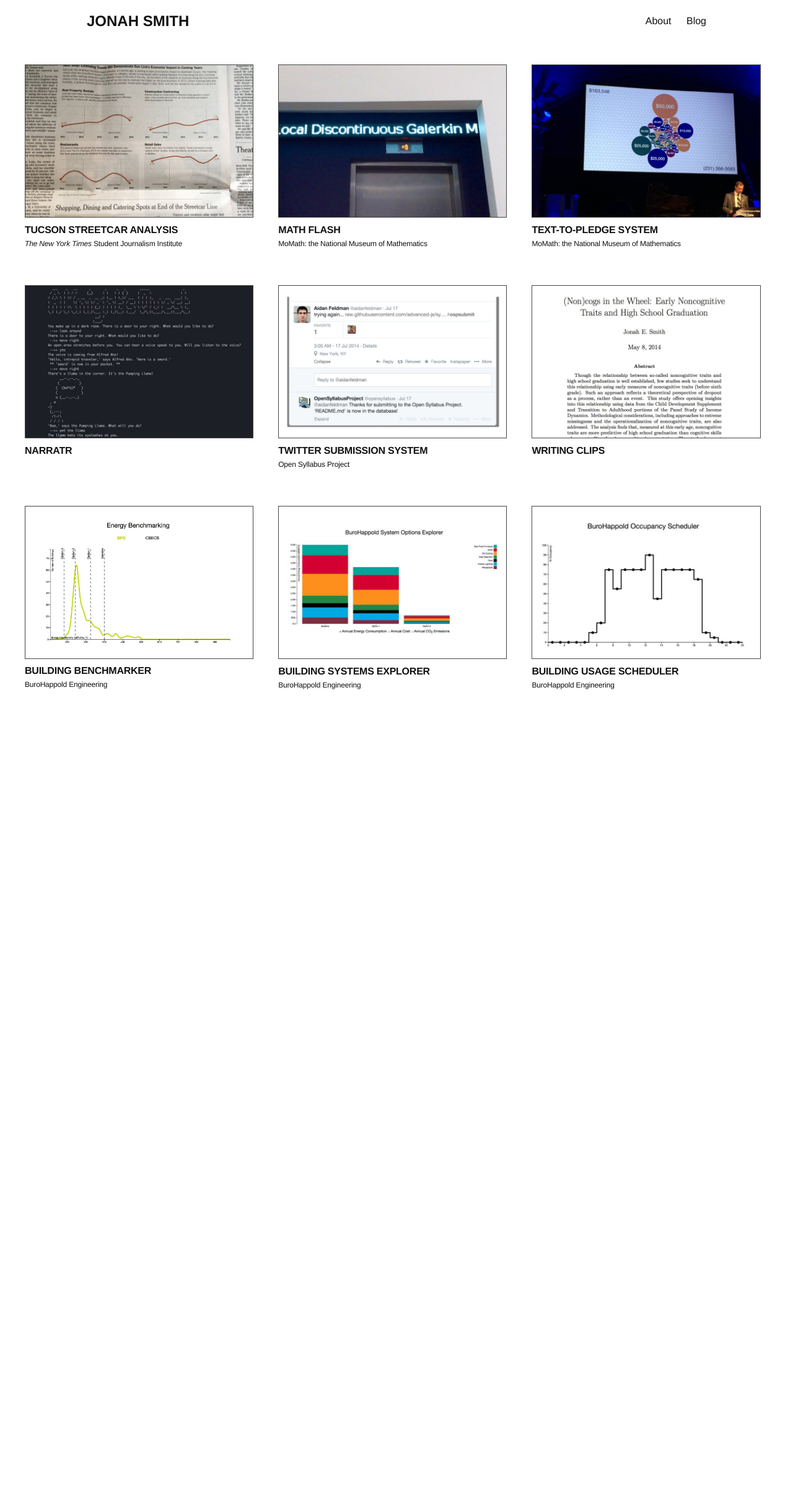
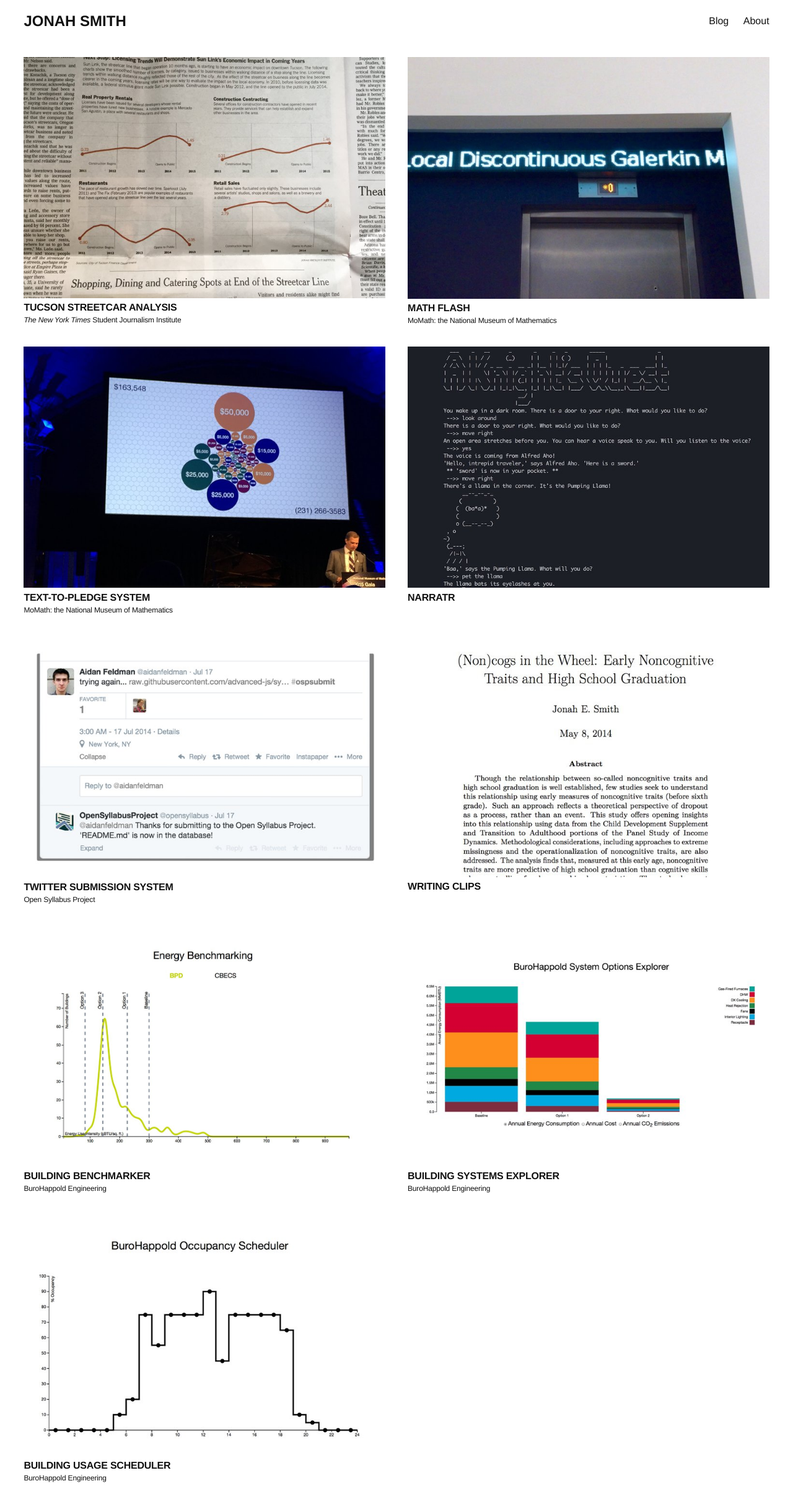
Before and after one commit to jonahsmith/personal-site, a Jekyll site: the page built from index.md, in a window 1280 px wide. Shown: the whole page at 62% size. Built offline with Jekyll 4.4.1, drawn with Linux system fonts in a browser that asks for light colours; before the commit the page ends 1152 px from its top, so only the background shows below that.

Commit message:
minor visual cleanup

```diff
--- a/_includes/header.html
+++ b/_includes/header.html
@@ -11,8 +11,8 @@
         <nav>
             <div class="navbar-title"><a href="/">Jonah Smith</a></div>
             <div class="navbar-navlinks">
+                <a href="/blog">Blog</a>
                 <a href="/about">About</a>
-                <a href="/blog">Blog</a>
             </div>
         </nav>
         <div class="content">
--- a/assets/css/main.scss
+++ b/assets/css/main.scss
@@ -7,7 +7,7 @@ $light-text: #464646;
 body {
     font-family: 'Helvetica Neue', Helvetica, Arial, sans-serif;
     color: $dark-text;
-    margin: 0 20px;
+    margin: 0 3%;
 }
 
 h1, h2, h3, h4 {
@@ -31,7 +31,6 @@ nav {
     display: flex;
     align-items: center;
     justify-content: space-between;
-    max-width: 1000px;
     margin: 0 auto;
     padding: 20px 0;
 
@@ -52,38 +51,38 @@ nav {
 
 }
 
+// .projectList {
+//     margin: 0 auto;
+//     display: flex;
+//     flex-wrap: wrap;
+//     justify-content: flex-start;
+//     margin-top: 1em;
+// }
+
 .projectList {
-    margin: 0 auto;
-    display: flex;
-    flex-wrap: wrap;
-    justify-content: flex-start;
-    margin-top: 1em;
+    margin-top: 2%;
+    display: grid;
+    grid-template-columns: 1fr 1fr;
+    grid-column-gap: 3%;
+
+    @media screen and (max-width: 768px) {
+        grid-template-columns: 1fr;
+    }
 }
 
 .project {
-    width: 50%;
-    padding: 20px;
-    margin-bottom: 20px;
+    width: 100%;
+    margin-bottom: 6%;
     display: inline-block;
-
-    @media screen and (min-width: 1100px) {
-        width: 33%;
-    }
-
-    @media screen and (max-width: 768px) {
-        width: 100%;
-        padding: 0;
-        margin-bottom: 3em;
-    }
 
     .project-preview {
         max-width: 100%;
-        border: 1px solid $light-text;
     }
 
     .project-title {
-        margin-bottom: 0;
-        font-size: 16px;
+        margin-top: 0.4em;
+        margin-bottom: 0.25em;
+        font-size: 1em;
         text-transform: uppercase;
     }
 
@@ -96,7 +95,6 @@ nav {
         font-size: 12px;
         font-weight: 400;
         margin: 0;
-        margin-top: 0.5em;
     }
 }
 
```
